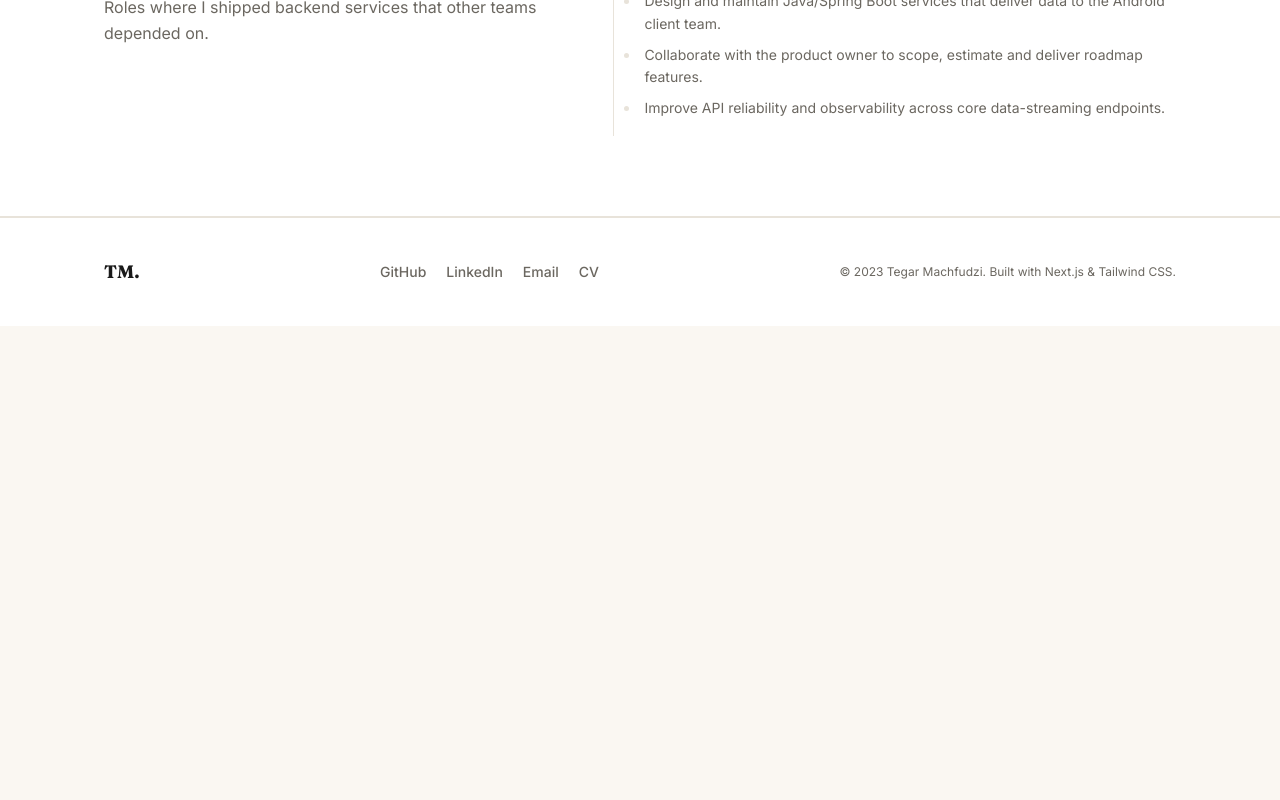
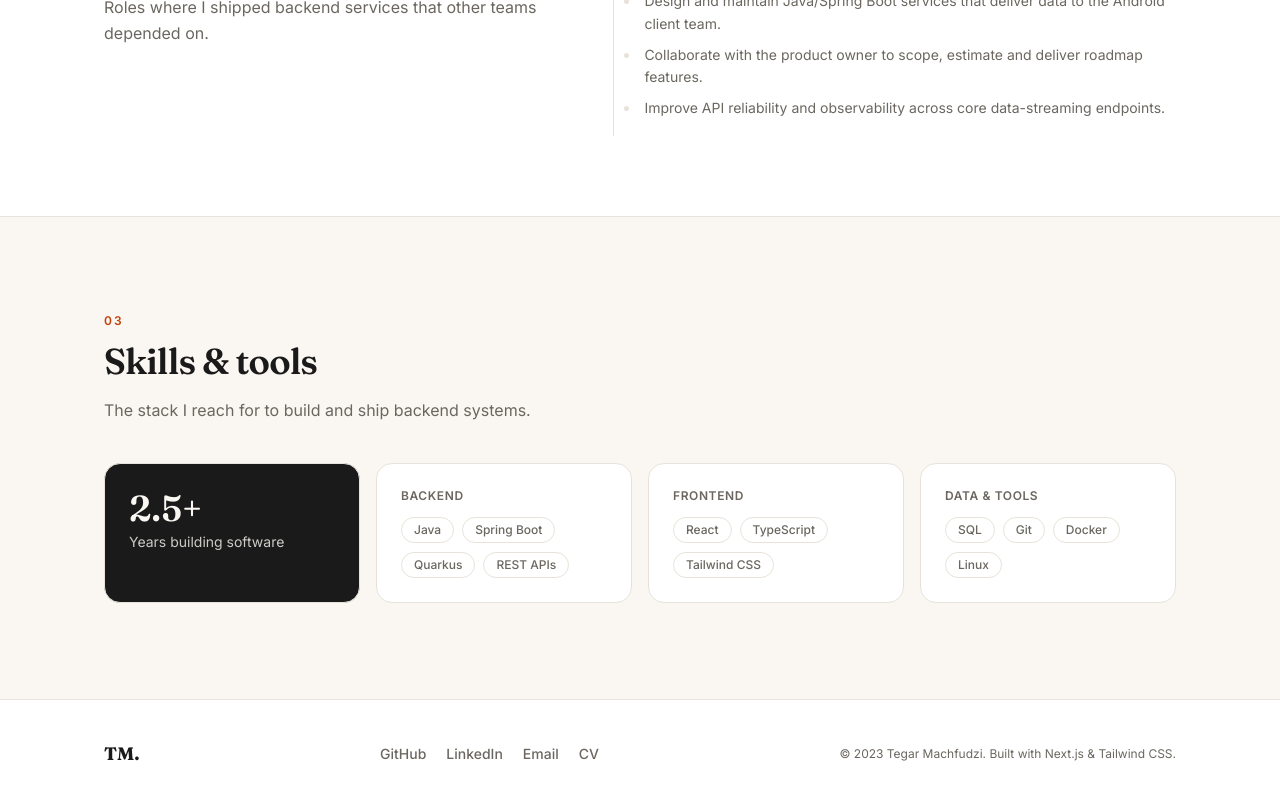
Before and after one commit to TegarMachfuzi/MyPortofolio, a Next.js app: page /en in a window 1280 px wide. Shown: the part 1442-2242 px from the top of the page. Before the commit the page ends 1768 px from the top, so only its background shows below. Built offline with nearby package versions, Linux system fonts and the light colour scheme.

Commit message:
feat: skills bento grid

```diff
--- a/src/app/[locale]/page.tsx
+++ b/src/app/[locale]/page.tsx
@@ -2,6 +2,7 @@ import type { Locale } from '@/lib/i18n';
 import { Hero } from '@/components/sections/Hero';
 import { About } from '@/components/sections/About';
 import { Experience } from '@/components/sections/Experience';
+import { Skills } from '@/components/sections/Skills';
 
 export default function Page({ params }: { params: { locale: string } }) {
   const locale = params.locale as Locale;
@@ -10,6 +11,7 @@ export default function Page({ params }: { params: { locale: string } }) {
       <Hero locale={locale} />
       <About locale={locale} />
       <Experience locale={locale} />
+      <Skills locale={locale} />
     </>
   );
 }
--- /dev/null
+++ b/src/components/sections/Skills.tsx
@@ -0,0 +1,30 @@
+import { Container } from '@/components/ui/Container';
+import { SectionHeading } from '@/components/ui/SectionHeading';
+import { BentoCard } from '@/components/ui/BentoCard';
+import { Badge } from '@/components/ui/Badge';
+import { skills } from '@/content';
+import type { Locale } from '@/lib/i18n';
+
+export function Skills({ locale }: { locale: Locale }) {
+  const c = skills[locale];
+  return (
+    <section id="skills" className="py-24">
+      <Container>
+        <SectionHeading eyebrow="03" title={c.heading} description={c.intro} />
+        <div className="mt-10 grid gap-4 sm:grid-cols-2 lg:grid-cols-4">
+          <BentoCard className="bg-ink text-canvas lg:col-span-1">
+            <p className="font-display text-4xl font-semibold">{c.stat.value}</p>
+            <p className="mt-1 text-sm text-canvas/80">{c.stat.label}</p>
+          </BentoCard>
+          {c.categories.map((cat) => (
+            <BentoCard key={cat.title} title={cat.title} className="lg:col-span-1">
+              <ul className="flex flex-wrap gap-2">
+                {cat.items.map((s) => <li key={s}><Badge>{s}</Badge></li>)}
+              </ul>
+            </BentoCard>
+          ))}
+        </div>
+      </Container>
+    </section>
+  );
+}
--- /dev/null
+++ b/src/components/ui/BentoCard.tsx
@@ -0,0 +1,11 @@
+import type { ReactNode } from 'react';
+import { cn } from '@/lib/cn';
+
+export function BentoCard({ title, className, children }: { title?: string; className?: string; children: ReactNode }) {
+  return (
+    <div className={cn('rounded-2xl border border-line bg-surface p-6', className)}>
+      {title && <h3 className="mb-3 text-xs font-semibold uppercase tracking-wider text-muted">{title}</h3>}
+      {children}
+    </div>
+  );
+}
```
Also changed, not shown: 1 other file (tests, documents, lock files or other folders).
